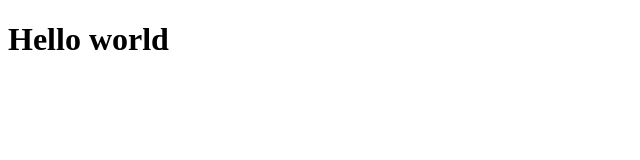
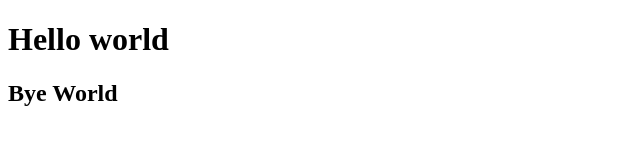
Before and after one commit to ankurg132/test, a plain HTML site: page index.html in a window 1280 px wide. Shown: the whole page, without its empty margins (0-640 px from the left). Drawn offline with Linux system fonts and the light colour scheme.

Commit message:
Wrote Bye world

```diff
--- a/index.html
+++ b/index.html
@@ -8,5 +8,6 @@
 </head>
 <body>
     <h1>Hello world</h1>
+    <h2>Bye World</h2>
 </body>
 </html>
```
